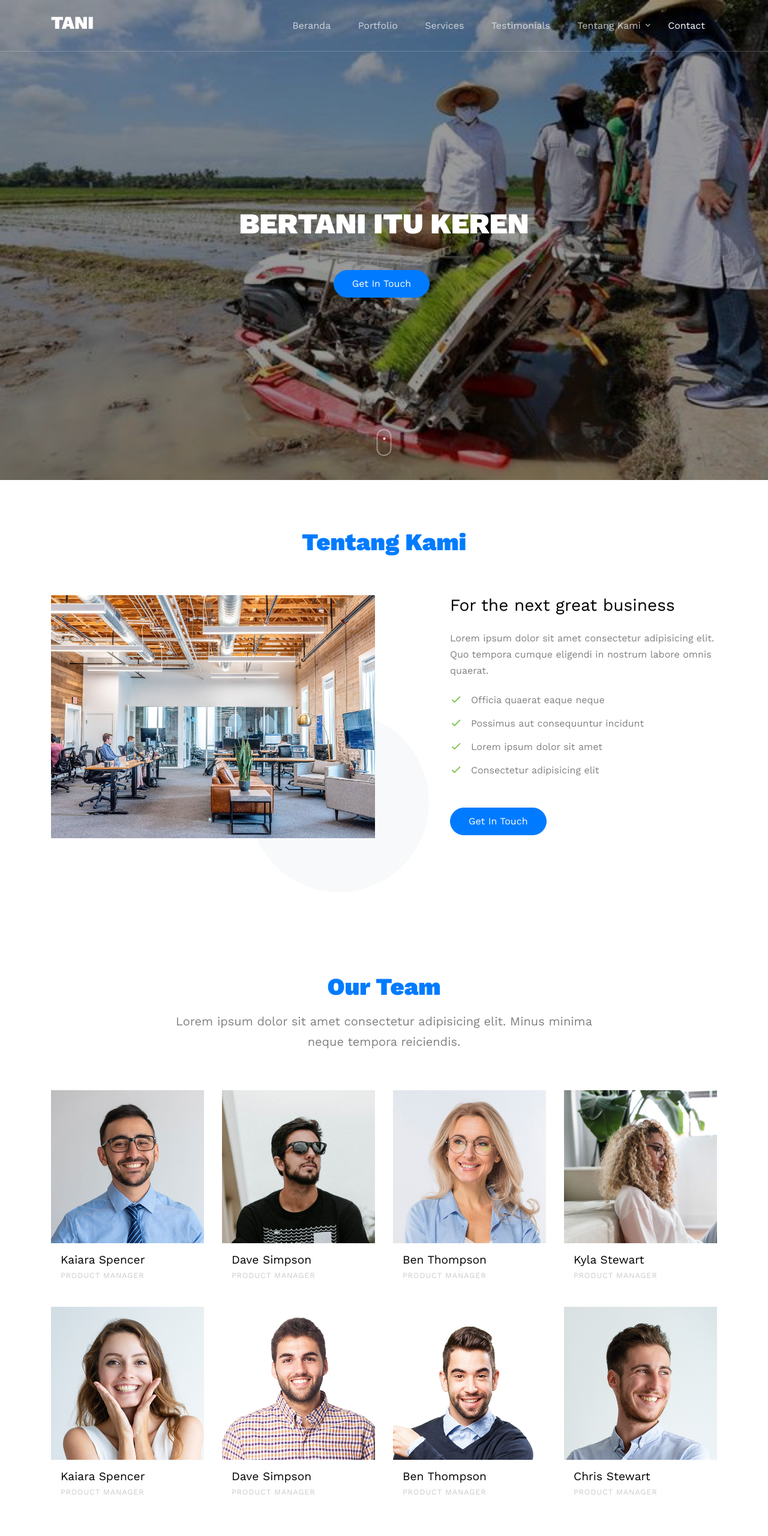
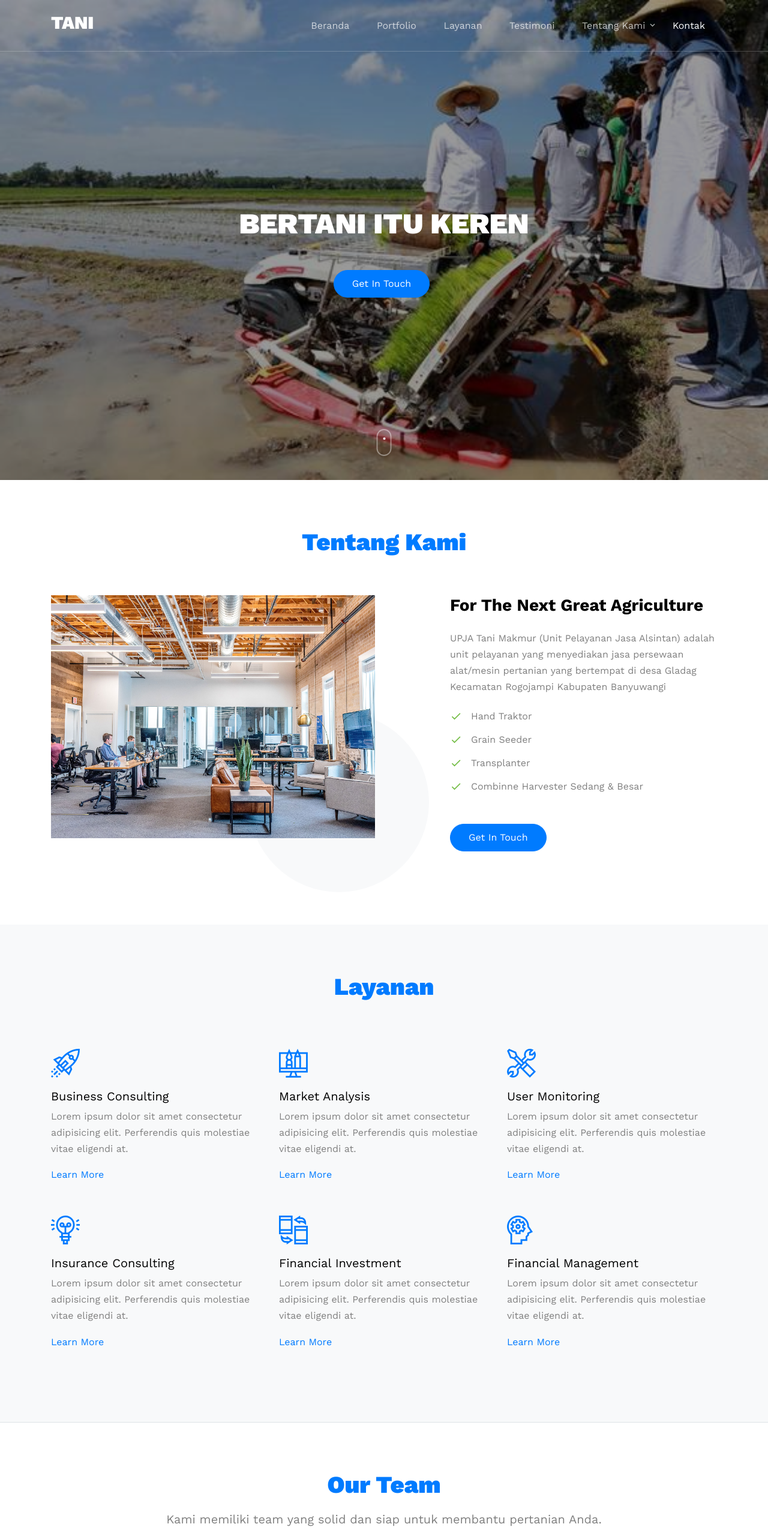
Before and after one commit to semangatbaru/sianidepan, a plain HTML site: page index.html in a window 1280 px wide. Shown: the top 2560 px of the page at 60% size. Drawn offline with nearby package versions, Linux system fonts and the light colour scheme; files whose address does not match are found by name.

Commit message:
Update index.html

```diff
--- a/index.html
+++ b/index.html
@@ -60,8 +60,8 @@
                 <li><a href="#home-section" class="nav-link">Beranda</a></li>
 
                 <li><a href="#portfolio-section" class="nav-link">Portfolio</a></li>
-                <li><a href="#services-section" class="nav-link">Services</a></li>
-                <li><a href="#testimonials-section" class="nav-link">Testimonials</a></li>
+                <li><a href="#services-section" class="nav-link">Layanan</a></li>
+                <li><a href="#testimonials-section" class="nav-link">Testimoni</a></li>
                 <!-- <li><a href="#blog-section" class="nav-link">Blog</a></li> -->
                 <li class="has-children">
                   <a href="#about-section" class="nav-link">Tentang Kami</a>
@@ -79,7 +79,7 @@
                     </li>
                   </ul>
                 </li>
-                <li><a href="#contact-section" class="nav-link">Contact</a></li>
+                <li><a href="#contact-section" class="nav-link">Kontak</a></li>
               </ul>
             </nav>
           </div>
@@ -134,8 +134,8 @@
           </div>
           <div class="col-lg-5 ml-auto" data-aos="fade-up" data-aos-delay="100">
             <div class="mb-4">
-              <h3 class="h3 mb-4 text-black">For the next great business</h3>
-              <p>Lorem ipsum dolor sit amet consectetur adipisicing elit. Quo tempora cumque eligendi in nostrum labore omnis quaerat.</p>
+              <h3 class="h3 mb-4 text-black"><b>For The Next Great Agriculture</b></h3>
+              <p>UPJA Tani Makmur (Unit Pelayanan Jasa Alsintan) adalah unit pelayanan yang menyediakan jasa persewaan alat/mesin pertanian yang bertempat di desa Gladag Kecamatan Rogojampi Kabupaten Banyuwangi</p>
 
 
 
@@ -145,10 +145,10 @@
 
             <div class="mb-4">
               <ul class="list-unstyled ul-check success">
-                <li>Officia quaerat eaque neque</li>
-                <li>Possimus aut consequuntur incidunt</li>
-                <li>Lorem ipsum dolor sit amet</li>
-                <li>Consectetur adipisicing elit</li>
+                <li>Hand Traktor</li>
+                <li>Grain Seeder</li>
+                <li>Transplanter</li>
+                <li>Combinne Harvester Sedang & Besar</li>
               </ul>
 
             </div>
@@ -162,13 +162,87 @@
       </div>
     </div>
 
+    <section class="site-section border-bottom bg-light" id="services-section">
+      <div class="container">
+        <div class="row mb-5">
+          <div class="col-12 text-center" data-aos="fade">
+            <h2 class="section-title mb-3">Layanan</h2>
+          </div>
+        </div>
+        <div class="row align-items-stretch">
+          <div class="col-md-6 col-lg-4 mb-4 mb-lg-4" data-aos="fade-up">
+            <div class="unit-4">
+              <div class="unit-4-icon mr-4"><span class="text-primary flaticon-startup"></span></div>
+              <div>
+                <h3>Business Consulting</h3>
+                <p>Lorem ipsum dolor sit amet consectetur adipisicing elit. Perferendis quis molestiae vitae eligendi at.</p>
+                <p><a href="#">Learn More</a></p>
+              </div>
+            </div>
+          </div>
+          <div class="col-md-6 col-lg-4 mb-4 mb-lg-4" data-aos="fade-up" data-aos-delay="100">
+            <div class="unit-4">
+              <div class="unit-4-icon mr-4"><span class="text-primary flaticon-graphic-design"></span></div>
+              <div>
+                <h3>Market Analysis</h3>
+                <p>Lorem ipsum dolor sit amet consectetur adipisicing elit. Perferendis quis molestiae vitae eligendi at.</p>
+                <p><a href="#">Learn More</a></p>
+              </div>
+            </div>
+          </div>
+          <div class="col-md-6 col-lg-4 mb-4 mb-lg-4" data-aos="fade-up" data-aos-delay="200">
+            <div class="unit-4">
+              <div class="unit-4-icon mr-4"><span class="text-primary flaticon-settings"></span></div>
+              <div>
+                <h3>User Monitoring</h3>
+                <p>Lorem ipsum dolor sit amet consectetur adipisicing elit. Perferendis quis molestiae vitae eligendi at.</p>
+                <p><a href="#">Learn More</a></p>
+              </div>
+            </div>
+          </div>
+
+
+          <div class="col-md-6 col-lg-4 mb-4 mb-lg-4" data-aos="fade-up" data-aos-delay="">
+            <div class="unit-4">
+              <div class="unit-4-icon mr-4"><span class="text-primary flaticon-idea"></span></div>
+              <div>
+                <h3>Insurance Consulting</h3>
+                <p>Lorem ipsum dolor sit amet consectetur adipisicing elit. Perferendis quis molestiae vitae eligendi at.</p>
+                <p><a href="#">Learn More</a></p>
+              </div>
+            </div>
+          </div>
+          <div class="col-md-6 col-lg-4 mb-4 mb-lg-4" data-aos="fade-up" data-aos-delay="100">
+            <div class="unit-4">
+              <div class="unit-4-icon mr-4"><span class="text-primary flaticon-smartphone"></span></div>
+              <div>
+                <h3>Financial Investment</h3>
+                <p>Lorem ipsum dolor sit amet consectetur adipisicing elit. Perferendis quis molestiae vitae eligendi at.</p>
+                <p><a href="#">Learn More</a></p>
+              </div>
+            </div>
+          </div>
+          <div class="col-md-6 col-lg-4 mb-4 mb-lg-4" data-aos="fade-up" data-aos-delay="200">
+            <div class="unit-4">
+              <div class="unit-4-icon mr-4"><span class="text-primary flaticon-head"></span></div>
+              <div>
+                <h3>Financial Management</h3>
+                <p>Lorem ipsum dolor sit amet consectetur adipisicing elit. Perferendis quis molestiae vitae eligendi at.</p>
+                <p><a href="#">Learn More</a></p>
+              </div>
+            </div>
+          </div>
+
+        </div>
+      </div>
+    </section>
 
     <section class="site-section border-bottom" id="team-section">
       <div class="container">
         <div class="row mb-5 justify-content-center">
           <div class="col-md-8 text-center">
             <h2 class="section-title mb-3" data-aos="fade-up" data-aos-delay="">Our Team</h2>
-            <p class="lead" data-aos="fade-up" data-aos-delay="100">Lorem ipsum dolor sit amet consectetur adipisicing elit. Minus minima neque tempora reiciendis.</p>
+            <p class="lead" data-aos="fade-up" data-aos-delay="100">Kami memiliki team yang solid dan siap untuk membantu pertanian Anda.</p>
           </div>
         </div>
         <div class="row">
@@ -447,80 +521,7 @@
 
 
 
-    <section class="site-section border-bottom bg-light" id="services-section">
-      <div class="container">
-        <div class="row mb-5">
-          <div class="col-12 text-center" data-aos="fade">
-            <h2 class="section-title mb-3">Our Services</h2>
-          </div>
-        </div>
-        <div class="row align-items-stretch">
-          <div class="col-md-6 col-lg-4 mb-4 mb-lg-4" data-aos="fade-up">
-            <div class="unit-4">
-              <div class="unit-4-icon mr-4"><span class="text-primary flaticon-startup"></span></div>
-              <div>
-                <h3>Business Consulting</h3>
-                <p>Lorem ipsum dolor sit amet consectetur adipisicing elit. Perferendis quis molestiae vitae eligendi at.</p>
-                <p><a href="#">Learn More</a></p>
-              </div>
-            </div>
-          </div>
-          <div class="col-md-6 col-lg-4 mb-4 mb-lg-4" data-aos="fade-up" data-aos-delay="100">
-            <div class="unit-4">
-              <div class="unit-4-icon mr-4"><span class="text-primary flaticon-graphic-design"></span></div>
-              <div>
-                <h3>Market Analysis</h3>
-                <p>Lorem ipsum dolor sit amet consectetur adipisicing elit. Perferendis quis molestiae vitae eligendi at.</p>
-                <p><a href="#">Learn More</a></p>
-              </div>
-            </div>
-          </div>
-          <div class="col-md-6 col-lg-4 mb-4 mb-lg-4" data-aos="fade-up" data-aos-delay="200">
-            <div class="unit-4">
-              <div class="unit-4-icon mr-4"><span class="text-primary flaticon-settings"></span></div>
-              <div>
-                <h3>User Monitoring</h3>
-                <p>Lorem ipsum dolor sit amet consectetur adipisicing elit. Perferendis quis molestiae vitae eligendi at.</p>
-                <p><a href="#">Learn More</a></p>
-              </div>
-            </div>
-          </div>
 
-
-          <div class="col-md-6 col-lg-4 mb-4 mb-lg-4" data-aos="fade-up" data-aos-delay="">
-            <div class="unit-4">
-              <div class="unit-4-icon mr-4"><span class="text-primary flaticon-idea"></span></div>
-              <div>
-                <h3>Insurance Consulting</h3>
-                <p>Lorem ipsum dolor sit amet consectetur adipisicing elit. Perferendis quis molestiae vitae eligendi at.</p>
-                <p><a href="#">Learn More</a></p>
-              </div>
-            </div>
-          </div>
-          <div class="col-md-6 col-lg-4 mb-4 mb-lg-4" data-aos="fade-up" data-aos-delay="100">
-            <div class="unit-4">
-              <div class="unit-4-icon mr-4"><span class="text-primary flaticon-smartphone"></span></div>
-              <div>
-                <h3>Financial Investment</h3>
-                <p>Lorem ipsum dolor sit amet consectetur adipisicing elit. Perferendis quis molestiae vitae eligendi at.</p>
-                <p><a href="#">Learn More</a></p>
-              </div>
-            </div>
-          </div>
-          <div class="col-md-6 col-lg-4 mb-4 mb-lg-4" data-aos="fade-up" data-aos-delay="200">
-            <div class="unit-4">
-              <div class="unit-4-icon mr-4"><span class="text-primary flaticon-head"></span></div>
-              <div>
-                <h3>Financial Management</h3>
-                <p>Lorem ipsum dolor sit amet consectetur adipisicing elit. Perferendis quis molestiae vitae eligendi at.</p>
-                <p><a href="#">Learn More</a></p>
-              </div>
-            </div>
-          </div>
-
-        </div>
-      </div>
-    </section>
 
     <section class="site-section testimonial-wrap" id="testimonials-section" data-aos="fade">
       <div class="container">
@@ -659,7 +660,7 @@
           </div>
         </div>
 
-        <div class="row site-section" id="faq-section">
+        <!-- <div class="row site-section" id="faq-section">
           <div class="col-12 text-center" data-aos="fade">
             <h2 class="section-title">Frequently Ask Questions</h2>
           </div>
@@ -709,7 +710,7 @@
               <p>Lorem ipsum dolor sit amet consectetur adipisicing elit. Aliquam assumenda eum blanditiis perferendis.</p>
             </div>
           </div>
-        </div>
+        </div> -->
       </div>
     </section>
 
@@ -756,7 +757,7 @@
 
 
 
-    <section class="site-section" id="blog-section">
+    <!-- <section class="site-section" id="blog-section">
       <div class="container">
         <div class="row mb-5">
           <div class="col-12 text-center" data-aos="fade">
@@ -801,7 +802,7 @@
 
         </div>
       </div>
-    </section>
+    </section> -->
 
 
 
@@ -900,8 +901,8 @@
           <div class="col-md-9">
             <div class="row">
               <div class="col-md-5">
-                <h2 class="footer-heading mb-4">About Us</h2>
-                <p>Lorem ipsum dolor sit amet consectetur adipisicing elit. Neque facere laudantium magnam voluptatum autem. Amet aliquid nesciunt veritatis aliquam.</p>
+                <h2 class="footer-heading mb-4">Tentang Kami</h2>
+                <p>UPJA Tani Makmur (Unit Pelayanan Jasa Alsintan) adalah unit pelayanan yang menyediakan jasa persewaan alat/mesin pertanian yang bertempat di desa Gladag Kecamatan Rogojampi Kabupaten Banyuwangi</p>
               </div>
               <div class="col-md-3 ml-auto">
                 <h2 class="footer-heading mb-4">Quick Links</h2>
```
